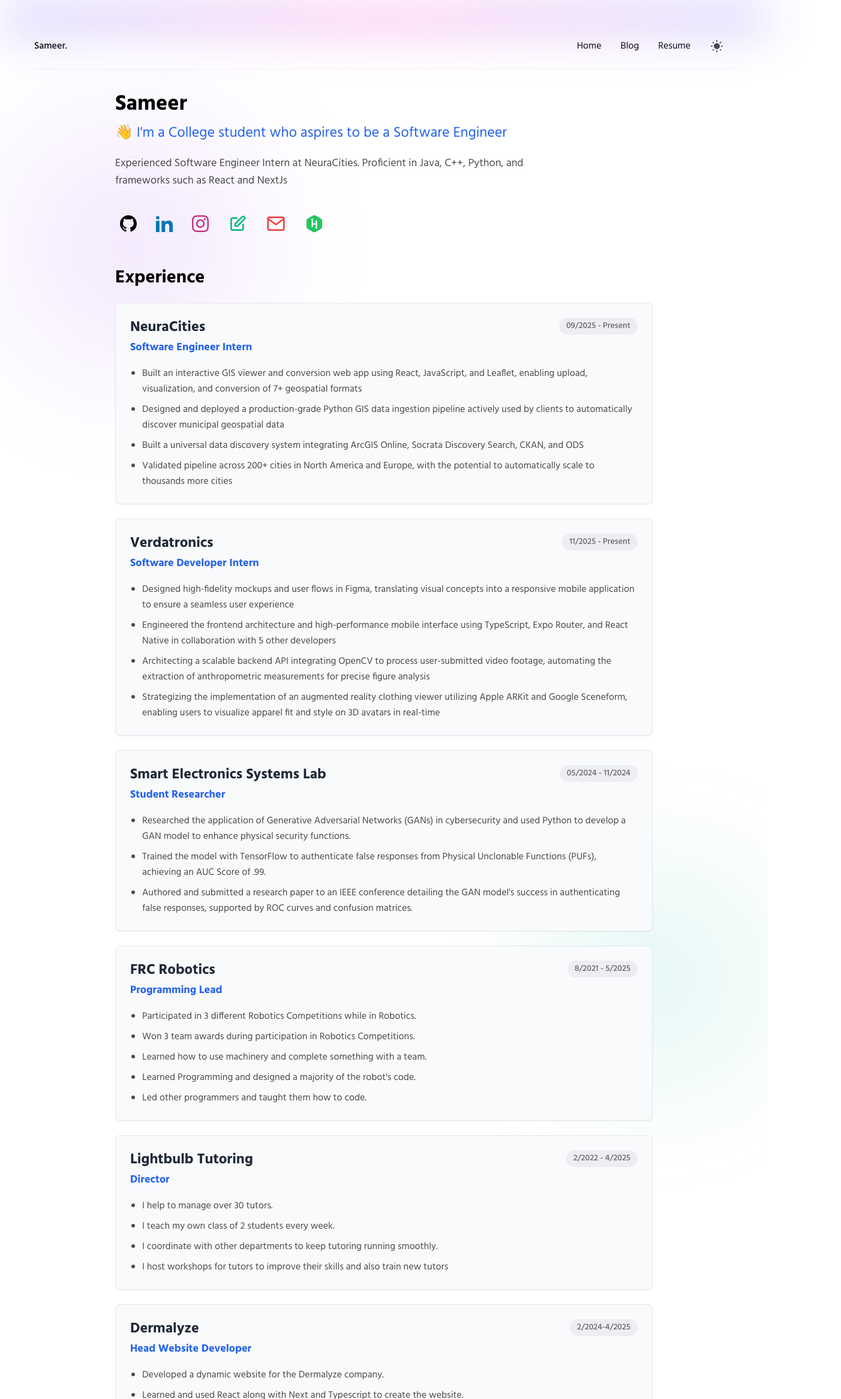
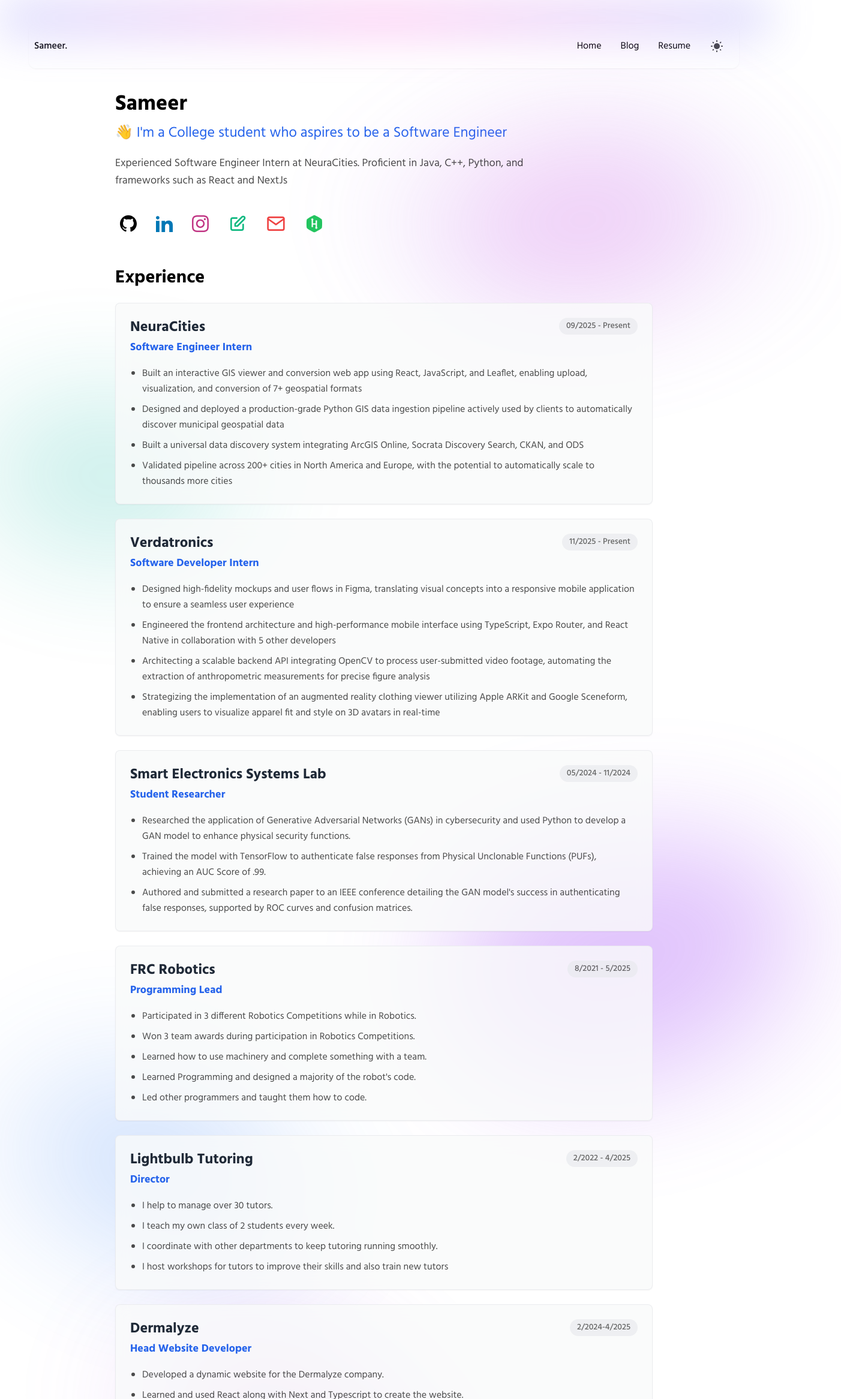
Before and after one commit to Elitelord/Personal-website, a Next.js app: page /resume in a window 1280 px wide. Shown: the top 2333 px of the page at 60% size, 1402 px wide, since content can reach past the window. Built offline with nearby package versions, Linux system fonts and the light colour scheme; what tw-elements would draw is missing.

Commit message:
smaller styling changes

```diff
--- /dev/null
+++ b/components/BackgroundAccents/index.js
@@ -0,0 +1,23 @@
+import React from "react";
+
+const BackgroundAccents = () => {
+  return (
+    <>
+      {/* Decorative Accents — abstract shapes scattered throughout */}
+      {/* Upper area */}
+      <div className="accent-pink w-[500px] h-[300px] top-[5%] right-[5%]"></div>
+      <div className="accent-teal w-[400px] h-[220px] top-[18%] left-[-2%]"></div>
+
+      {/* Mid area */}
+      <div className="accent-purple w-[600px] h-[400px] top-[38%] right-[-5%]"></div>
+      <div className="accent-blue w-[450px] h-[250px] top-[50%] left-[3%]"></div>
+      <div className="accent-pink w-[350px] h-[500px] top-[60%] left-[25%]"></div>
+
+      {/* Lower area */}
+      <div className="accent-teal w-[500px] h-[320px] top-[76%] right-[5%]"></div>
+      <div className="accent-purple w-[400px] h-[250px] top-[90%] left-[0%]"></div>
+    </>
+  );
+};
+
+export default BackgroundAccents;
--- a/components/Involvement/index.js
+++ b/components/Involvement/index.js
@@ -3,7 +3,7 @@ import React from "react";
 const Involvement = ({ name, position, dates, description, onClick }) => {
   return (
     <div
-      className="cursor-pointer overflow-hidden rounded-lg p-5 laptop:p-6 transition-all duration-300 hover:scale-[1.02] bg-gray-50 dark:bg-zinc-900 border border-gray-200 dark:border-zinc-800 shadow-sm hover:shadow-md"
+      className="cursor-pointer overflow-hidden rounded-lg p-5 laptop:p-6 transition-all duration-300 hover:scale-[1.02] backdrop-blur-md bg-gray-50/80 dark:bg-zinc-900/60 border border-gray-200/70 dark:border-zinc-800/50 shadow-sm hover:shadow-lg"
       onClick={onClick}
     >
       <div className="flex flex-col laptop:flex-row justify-between items-start mb-3">
--- a/components/WorkCard/index.js
+++ b/components/WorkCard/index.js
@@ -15,10 +15,10 @@ const WorkCard = ({ img, name, description, onClick }) => {
       </div>
 
       <div className="mt-6 flex flex-col gap-2">
-        <h1 className="text-2xl laptop:text-3xl font-bold tracking-tight text-slate-900 dark:text-white group-hover:text-blue-600 dark:group-hover:text-fuchsia-400 transition-colors duration-300">
+        <h1 className="text-2xl laptop:text-3xl font-semibold tracking-tight text-slate-800 dark:text-gray-100 group-hover:text-blue-600 dark:group-hover:text-fuchsia-400 transition-colors duration-300">
           {name ? name : "Project Name"}
         </h1>
-        <h2 className="text-lg laptop:text-xl font-medium text-slate-600 dark:text-slate-300">
+        <h2 className="text-lg laptop:text-xl font-normal text-slate-500 dark:text-slate-400">
           {description ? description : "Description"}
         </h2>
       </div>
--- a/data/portfolio.json
+++ b/data/portfolio.json
@@ -1,8 +1,9 @@
 {
     "name": "Sameer",
     "headerTaglineOne": "Hey there",
-    "headerTaglineTwo": "My name is Sameer Agarwal, a Computer Science Student currently studying at the University of Texas at Austin.",
-    "headerTaglineThree": "Intern at NeuraCities and Verdatronics.",
+    "headerTaglineTwo": "Sameer Agarwal",
+    "headerTaglineThree": "Computer Science Student at UT Austin",
+    "headerTaglineFour": "Intern at NeuraCities and Verdatronics",
     "showCursor": false,
     "showBlog": true,
     "darkMode": true,
--- a/pages/blog/index.js
+++ b/pages/blog/index.js
@@ -5,6 +5,7 @@ import { stagger } from "../../animations";
 import Button from "../../components/Button";
 import Cursor from "../../components/Cursor";
 import Header from "../../components/Header";
+import BackgroundAccents from "../../components/BackgroundAccents";
 import data from "../../data/portfolio.json";
 import { ISOToDate, useIsomorphicLayoutEffect } from "../../utils";
 import { getAllPosts } from "../../utils/api";
@@ -71,10 +72,13 @@ const Blog = ({ posts }) => {
         </Head>
 
         <div
-          className={`container mx-auto mb-10 ${
+          className={`relative container mx-auto mb-10 ${
             data.showCursor && "cursor-none"
           }`}
         >
+          <div className="gradient-circle"></div>
+          <div className="gradient-circle-bottom"></div>
+          <BackgroundAccents />
           <Header isBlog={true}></Header>
           <div className="mt-10">
             <h1
--- a/pages/contact.js
+++ b/pages/contact.js
@@ -19,6 +19,7 @@ import { ISOToDate, useIsomorphicLayoutEffect } from "../utils";
 import { ChevronDownIcon } from '@heroicons/react/24/solid';
 import { Field, Label, Switch } from '@headlessui/react';
 import ContactForm from "../components/ContactForm";
+import BackgroundAccents from "../components/BackgroundAccents";
 export default function Contact(){
     const [agreed, setAgreed] = useState(false)
     const theme = useTheme();
@@ -48,6 +49,8 @@ export default function Contact(){
       <div className="gradient-circle"></div>
       <div className="gradient-circle-bottom"></div>
 
+      <BackgroundAccents />
+
       <div className="container mx-auto mb-10">
         <Header
 
--- a/pages/resume.js
+++ b/pages/resume.js
@@ -4,6 +4,7 @@ import Cursor from "../components/Cursor";
 import Header from "../components/Header";
 import Socials from "../components/Socials";
 import Involvement from "../components/Involvement";
+import BackgroundAccents from "../components/BackgroundAccents";
 import data from "../data/portfolio.json";
 
 const Resume = () => {
@@ -25,10 +26,7 @@ const Resume = () => {
       <div className="gradient-circle"></div>
       <div className="gradient-circle-bottom"></div>
 
-      {/* Decorative Accents */}
-      <div className="accent-purple w-96 h-96 top-[5%] left-[2%]"></div>
-      <div className="accent-teal w-80 h-80 top-[40%] right-[2%]"></div>
-      <div className="accent-blue w-[500px] h-[500px] bottom-[10%] left-[10%]"></div>
+      <BackgroundAccents />
 
       <div
         className={`container mx-auto mb-10 ${
@@ -71,7 +69,7 @@ const Resume = () => {
                   {[...resume.education].reverse().map((edu, index) => (
                     <div
                       key={index}
-                      className="cursor-pointer overflow-hidden rounded-lg p-5 laptop:p-6 transition-all duration-300 hover:scale-[1.02] bg-gray-50 dark:bg-zinc-900 border border-gray-200 dark:border-zinc-800 shadow-sm hover:shadow-md"
+                      className="cursor-pointer overflow-hidden rounded-lg p-5 laptop:p-6 transition-all duration-300 hover:scale-[1.02] backdrop-blur-md bg-gray-50/80 dark:bg-zinc-900/60 border border-gray-200/70 dark:border-zinc-800/50 shadow-sm hover:shadow-lg"
                     >
                       <div className="flex flex-col laptop:flex-row justify-between items-start mb-3">
                         <div>
--- a/styles/globals.css
+++ b/styles/globals.css
@@ -129,29 +129,43 @@ body {
 .accent-purple {
   position: absolute;
   background-color: #a855f7;
-  filter: blur(120px);
-  opacity: 0.15;
-  border-radius: 50%;
+  filter: blur(100px);
+  opacity: 0.35;
+  border-radius: 40% 60% 55% 45% / 55% 40% 60% 45%;
   pointer-events: none;
-  z-index: -1;
+  z-index: 0;
+  transform: rotate(-15deg) skewX(5deg);
 }
 
 .accent-teal {
   position: absolute;
   background-color: #14b8a6;
-  filter: blur(120px);
-  opacity: 0.15;
-  border-radius: 50%;
+  filter: blur(110px);
+  opacity: 0.30;
+  border-radius: 55% 45% 40% 60% / 45% 55% 45% 55%;
   pointer-events: none;
-  z-index: -1;
+  z-index: 0;
+  transform: rotate(20deg) skewY(-8deg);
 }
 
 .accent-blue {
   position: absolute;
   background-color: #3b82f6;
-  filter: blur(140px);
-  opacity: 0.10;
-  border-radius: 50%;
+  filter: blur(120px);
+  opacity: 0.30;
+  border-radius: 45% 55% 60% 40% / 50% 45% 55% 50%;
   pointer-events: none;
-  z-index: -1;
+  z-index: 0;
+  transform: rotate(35deg) skewX(-10deg);
 }
+
+.accent-pink {
+  position: absolute;
+  background: radial-gradient(ellipse, rgba(248, 107, 223, 1) 0%, rgba(107, 107, 248, 0.7) 100%);
+  filter: blur(110px);
+  opacity: 0.40;
+  border-radius: 60% 40% 45% 55% / 40% 60% 40% 60%;
+  pointer-events: none;
+  z-index: 0;
+  transform: rotate(-30deg) skewY(12deg);
+}
--- a/utils/timeline.js
+++ b/utils/timeline.js
@@ -27,18 +27,18 @@ export const monthDiff = (d1, d2) => {
 
 // Colors for distinct bars - theme-aware gradients
 const COLORS = [
-    "from-blue-500 to-blue-700 dark:from-blue-400 dark:to-blue-600",
-    "from-purple-500 to-purple-700 dark:from-purple-400 dark:to-purple-600",
-    "from-pink-500 to-pink-700 dark:from-pink-400 dark:to-pink-600",
-    "from-green-500 to-green-700 dark:from-green-400 dark:to-green-600",
-    "from-orange-500 to-orange-700 dark:from-orange-400 dark:to-orange-600",
-    "from-teal-500 to-teal-700 dark:from-teal-400 dark:to-teal-600",
-    "from-indigo-500 to-indigo-700 dark:from-indigo-400 dark:to-indigo-600",
-    "from-red-500 to-red-700 dark:from-red-400 dark:to-red-600",
-    "from-cyan-500 to-cyan-700 dark:from-cyan-400 dark:to-cyan-600",
-    "from-yellow-500 to-yellow-700 dark:from-yellow-400 dark:to-yellow-600",
-    "from-emerald-500 to-emerald-700 dark:from-emerald-400 dark:to-emerald-600",
-    "from-violet-500 to-violet-700 dark:from-violet-400 dark:to-violet-600",
+    "from-blue-500 to-blue-700 dark:from-blue-600 dark:to-blue-800",
+    "from-purple-500 to-purple-700 dark:from-purple-600 dark:to-purple-800",
+    "from-pink-500 to-pink-700 dark:from-pink-600 dark:to-pink-800",
+    "from-green-500 to-green-700 dark:from-green-600 dark:to-green-800",
+    "from-orange-500 to-orange-700 dark:from-orange-600 dark:to-orange-800",
+    "from-teal-500 to-teal-700 dark:from-teal-600 dark:to-teal-800",
+    "from-indigo-500 to-indigo-700 dark:from-indigo-600 dark:to-indigo-800",
+    "from-red-500 to-red-700 dark:from-red-600 dark:to-red-800",
+    "from-cyan-500 to-cyan-700 dark:from-cyan-600 dark:to-cyan-800",
+    "from-yellow-500 to-yellow-700 dark:from-yellow-600 dark:to-yellow-800",
+    "from-emerald-500 to-emerald-700 dark:from-emerald-600 dark:to-emerald-800",
+    "from-violet-500 to-violet-700 dark:from-violet-600 dark:to-violet-800",
 ];
 
 // Simple hash function to generate consistent color index from string
```
Also changed, not shown: pages/index.js (+19 -21 lines).
